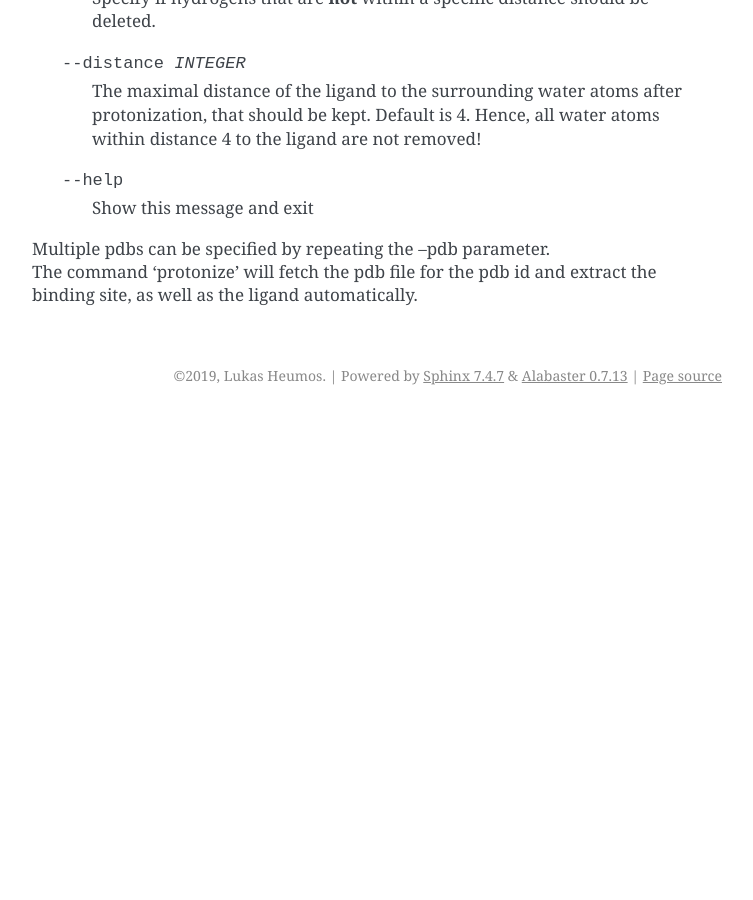
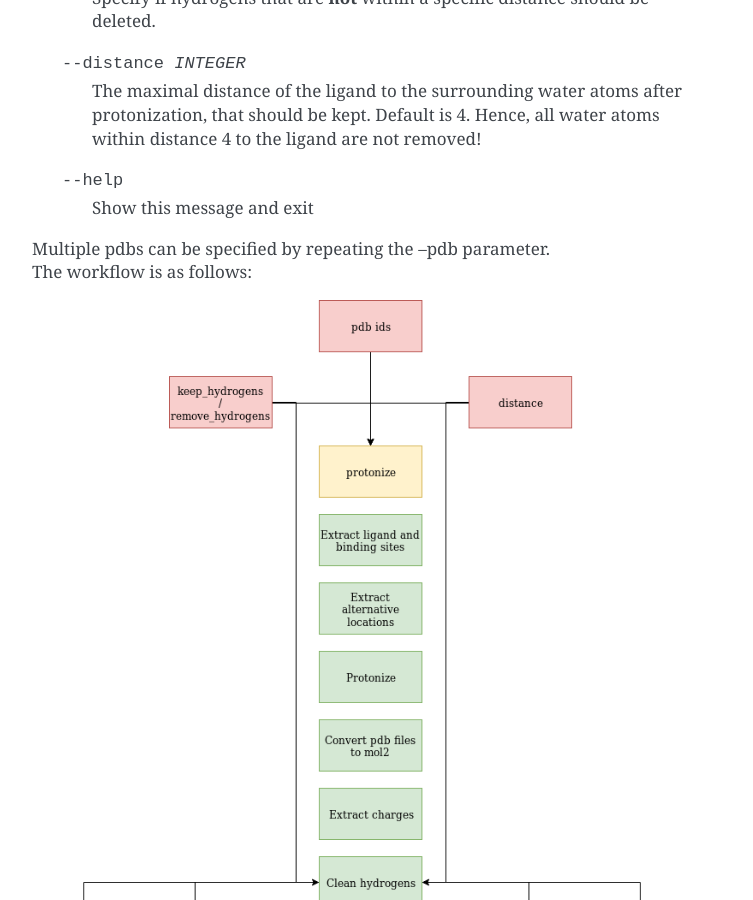
Before and after one commit to Zethson/promoe, a Sphinx documentation site: the page built from docs/usage.rst, in a window 1280 px wide and 900 px high, scrolled down 1392 px. Shown: the whole window, without its empty margins (388-1141 px from the left). Built offline with Sphinx 7.4.7, drawn with Linux system fonts in a browser that asks for light colours; pages that are not in the unit, such as notebooks, are missing from menus; before the commit the page ends 1807 px from its top, so only the background shows below that.

Commit message:
[DOC] protonize overview

```diff
--- a/README.rst
+++ b/README.rst
@@ -36,3 +36,5 @@ Features
 * Protonize the binding site of a pdb id automatically
 * Remove water atoms that are unable to interact with the ligand after protonization
 * Extract charges for residues
+* Extract all ligand IDs
+* Extract all alternative locations
--- a/docs/usage.rst
+++ b/docs/usage.rst
@@ -55,5 +55,7 @@ Options:
   --help                            Show this message and exit
 
 | Multiple pdbs can be specified by repeating the --pdb parameter.
-| The command 'protonize' will fetch the pdb file for the pdb id and extract the binding site, as well as the ligand automatically.
-|
+| The workflow is as follows:
+
+.. image:: ../images/protonize.png
+    :alt: protonize overview
```
Also changed, not shown: images/protonize.png (added).
